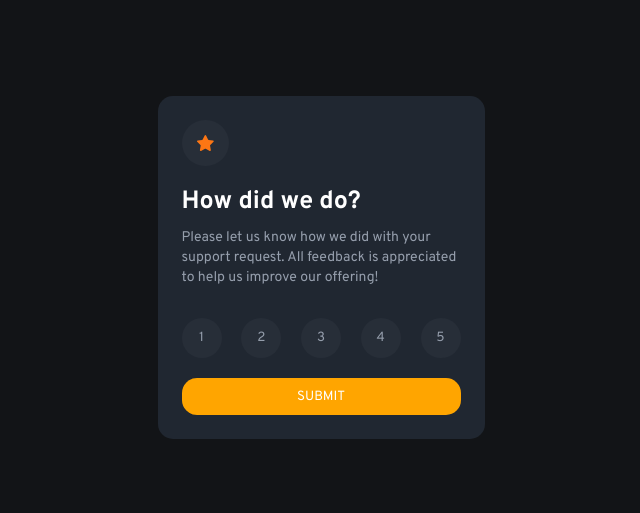
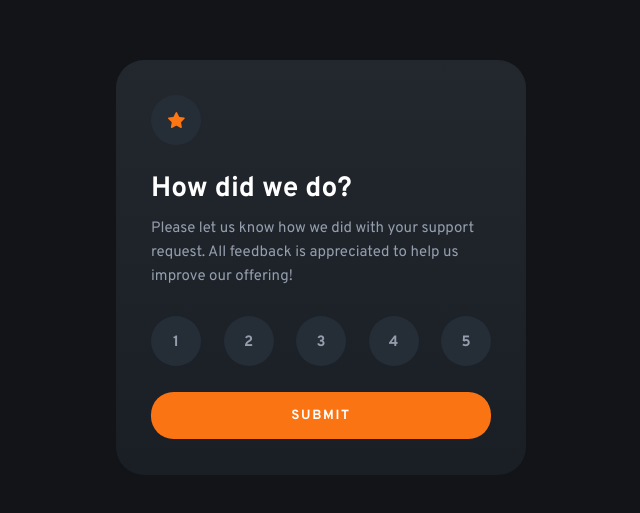
Before and after one commit to Phenics13/frontendmentor-io-interactive-rating-component, a React (Vite) app: page / in a window 1280 px wide. Shown: the part 133-646 px from the top of the page, without its empty margins (319-959 px from the left). Built offline with nearby package versions, Linux system fonts and the light colour scheme.

Commit message:
refactor styles for desktop

```diff
--- a/src/components/button/button.styles.tsx
+++ b/src/components/button/button.styles.tsx
@@ -1,22 +1,26 @@
 import styled from "styled-components";
 
 export const BaseButton = styled.button`
+  cursor: pointer;
   width: 100%;
-  padding: 10px 0;
-  margin-top: 10px;
+  font-weight: 700;
+  padding: 15px 0;
+  letter-spacing: 0.125em;
 
   display: flex;
   align-items: center;
   justify-content: center;
 
   color: hsl(0, 0%, 100%);
-  background-color: orange;
+  background-color: hsl(25, 97%, 53%);
+
   border: none;
-  border-radius: 15px;
+  border-radius: 22.5px;
+
   transition: all 0.2s ease-in-out;
 
   &:hover {
-    color: orange;
+    color: hsl(25, 97%, 53%);
     background-color: hsl(0, 0%, 100%);
   }
 `;
@@ -27,16 +31,25 @@ export const ButtonText = styled.span`
 `;
 
 export const ButtonRadio = styled(BaseButton)`
-  width: 40px;
-  height: 40px;
+  width: 50px;
+  height: 50px;
   border-radius: 50%;
 
+  font-size: 15px;
+  font-weight: 700;
+
   color: hsl(217, 12%, 63%);
-  background-color: #272e38;
+  background-color: hsl(213, 19%, 18%);
+
+  span {
+    position: relative;
+    top: 2px;
+    left: 1px;
+  }
 
   &:hover {
     color: hsl(0, 0%, 100%);
-    background-color: orange;
+    background-color: hsl(25, 97%, 53%);
   }
 `;
 
--- a/src/components/card-rate/card-rate.component.tsx
+++ b/src/components/card-rate/card-rate.component.tsx
@@ -1,10 +1,12 @@
-import { useContext, FormEvent } from "react";
+import { useContext, FormEvent, MouseEvent } from "react";
 
 import { CurrentNumberContext } from "../../context/current-number.context";
 
 import {
+  Form,
   StarContainer,
   Star,
+  CardContent,
   CardTitle,
   CardParagraph,
   ButtonsContainer,
@@ -23,21 +25,23 @@ const CardRate = () => {
     setSubmit(true);
   };
 
-  const handleClick = (event: any) => {
-    setCurrentNumber(parseInt(event.target.innerText));
+  const handleClick = (event: MouseEvent<HTMLButtonElement>) => {
+    const btn = event.target as HTMLElement;
+    setCurrentNumber(parseInt(btn.innerText));
   };
 
   return (
-    <>
+    <Form onSubmit={handleSubmit}>
       <StarContainer>
         <Star className="star" src={starLogo} alt="starLogo" />
       </StarContainer>
-      <form onSubmit={handleSubmit}>
+      <CardContent>
         <CardTitle>How did we do?</CardTitle>
         <CardParagraph>
           Please let us know how we did with your support request. All feedback
           is appreciated to help us improve our offering!
         </CardParagraph>
+      </CardContent>
       <ButtonsContainer>
         {[1, 2, 3, 4, 5].map((number) => (
           <Button
@@ -47,7 +51,6 @@ const CardRate = () => {
                 : BUTTON_TYPES.radio
             }
             onClick={handleClick}
-              type="button"
             key={number}
           >
             {number}
@@ -55,8 +58,7 @@ const CardRate = () => {
         ))}
       </ButtonsContainer>
       <Button>Submit</Button>
-      </form>
-    </>
+    </Form>
   );
 };
 
--- a/src/components/card-rate/card-rate.styles.tsx
+++ b/src/components/card-rate/card-rate.styles.tsx
@@ -1,26 +1,37 @@
 import styled from "styled-components";
 
-export const StarContainer = styled.div`
-  margin-bottom: 10px;
+export const Form = styled.form`
+  height: 100%;
 
   display: flex;
-  width: min-content;
+  flex-direction: column;
+  justify-content: space-between;
+`;
+
+export const StarContainer = styled.div`
+  width: 50px;
+  height: 50px;
+
+  display: flex;
+  align-items: center;
+  justify-content: center;
+
   border-radius: 50%;
-  background-color: #272e38;
+  background-color: hsl(213, 19%, 18%);
 `;
 
 export const Star = styled.img`
-  margin: 15px;
   width: 17px;
+  height: min-content;
 `;
+
+export const CardContent = styled.div``;
 
 export const CardTitle = styled.h1``;
 
 export const CardParagraph = styled.p``;
 
 export const ButtonsContainer = styled.div`
-  margin-bottom: 20px;
-
   display: flex;
   justify-content: space-between;
 `;
--- a/src/components/card-thanks/card-thanks.component.tsx
+++ b/src/components/card-thanks/card-thanks.component.tsx
@@ -4,6 +4,7 @@ import { CurrentNumberContext } from "../../context/current-number.context";
 import {
   ThanksContainer,
   ThanksImage,
+  ThanksContent,
   ThanksTitle,
   ThanksParagraph,
   SelectedNumberContainer,
@@ -20,11 +21,13 @@ const CardThanks = () => {
       <SelectedNumberContainer>
         <SelectedNumber>{`You selected ${currentNumber} out of 5`}</SelectedNumber>
       </SelectedNumberContainer>
-      <ThanksTitle>Thank you!</ThanksTitle>
-      <ThanksParagraph>
-        We appreciate you taking the time to give a rating. If you ever need
-        more support, don’t hesitate to get in touch!
-      </ThanksParagraph>
+      <ThanksContent>
+        <ThanksTitle>Thank you!</ThanksTitle>
+        <ThanksParagraph>
+          We appreciate you taking the time to give a rating. If you ever need
+          more support, don’t hesitate to get in touch!
+        </ThanksParagraph>
+      </ThanksContent>
     </ThanksContainer>
   );
 };
--- a/src/components/card-thanks/card-thanks.styles.tsx
+++ b/src/components/card-thanks/card-thanks.styles.tsx
@@ -5,22 +5,25 @@ export const ThanksContainer = styled.div`
   flex-direction: column;
   align-items: center;
   text-align: center;
+  gap: 30px;
 `;
 
-export const ThanksImage = styled.img``;
+export const ThanksImage = styled.img`
+  height: 108px;
+`;
+
+export const ThanksContent = styled.div``;
 
 export const ThanksTitle = styled.h1``;
 
 export const ThanksParagraph = styled.p``;
 
 export const SelectedNumberContainer = styled.div`
-  padding: 5px 12px;
+  padding: 5px 15px;
   font-size: 15px;
 
-  margin-top: 20px;
-
-  color: orange;
-  background-color: #272e38;
+  color: hsl(25, 97%, 53%);
+  background-color: hsl(213, 19%, 18%);
   border-radius: 15px;
 `;
 
--- a/src/components/card/card.styles.tsx
+++ b/src/components/card/card.styles.tsx
@@ -1,8 +1,18 @@
 import styled from "styled-components";
 
 export const CardContainer = styled.div`
-  width: 327px;
-  padding: 24px;
-  border-radius: 15px;
-  background-color: #202731;
+  width: 410px;
+  height: 415px;
+  margin: 0 22px;
+
+  display: flex;
+  align-items: center;
+
+  padding: 35px;
+  border-radius: 28px;
+  background: linear-gradient(
+    180deg,
+    rgba(101, 119, 139, 0.2) 0%,
+    rgba(57, 73, 96, 0.2) 100%
+  );
 `;
--- a/src/index.css
+++ b/src/index.css
@@ -15,7 +15,6 @@
 
 body {
   display: flex;
-  flex-direction: column;
   min-height: 100vh;
 
   font-family: "Overpass", sans-serif;
@@ -28,16 +27,15 @@ body {
 }
 
 h1 {
-  margin-top: 20px;
-  font-size: 25px;
+  margin-bottom: 10px;
+  font-size: 28px;
+  font-weight: 700;
   color: hsl(0, 0%, 100%);
 }
 
 p {
-  margin-top: 10px;
-  margin-bottom: 20px;
+  font-size: 15px;
+  font-weight: 400;
+  line-height: 24px;
   color: hsl(217, 12%, 63%);
-
-  font-size: 14px;
-  line-height: 20px;
 }
```
Lines whose indentation alone changed are shown as unchanged.
